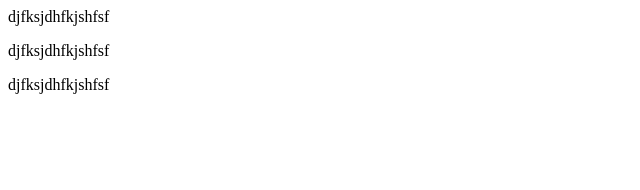
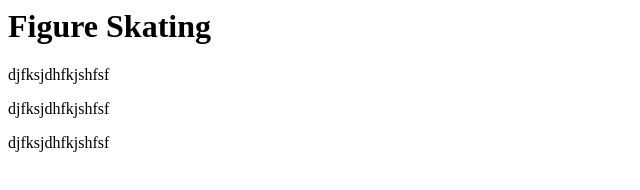
Before and after one commit to gracelemelin/gracelemelin.github.io, a plain HTML site: page index.html in a window 1280 px wide. Shown: the whole page, without its empty margins (0-640 px from the left). Drawn offline with Linux system fonts and the light colour scheme.

Commit message:
added header

```diff
--- a/index.html
+++ b/index.html
@@ -6,6 +6,7 @@
     <title>Figure Skating</title>
 </head>
 <body>
+    <h1>Figure Skating</h1>
     <p>djfksjdhfkjshfsf</p>
     <p>djfksjdhfkjshfsf</p>
     <p>djfksjdhfkjshfsf</p>
```
